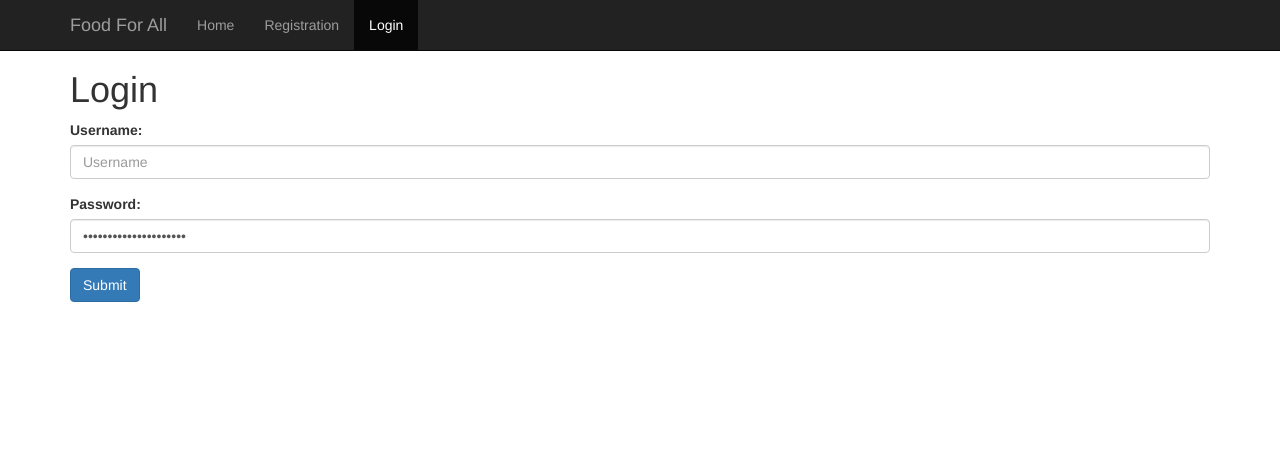
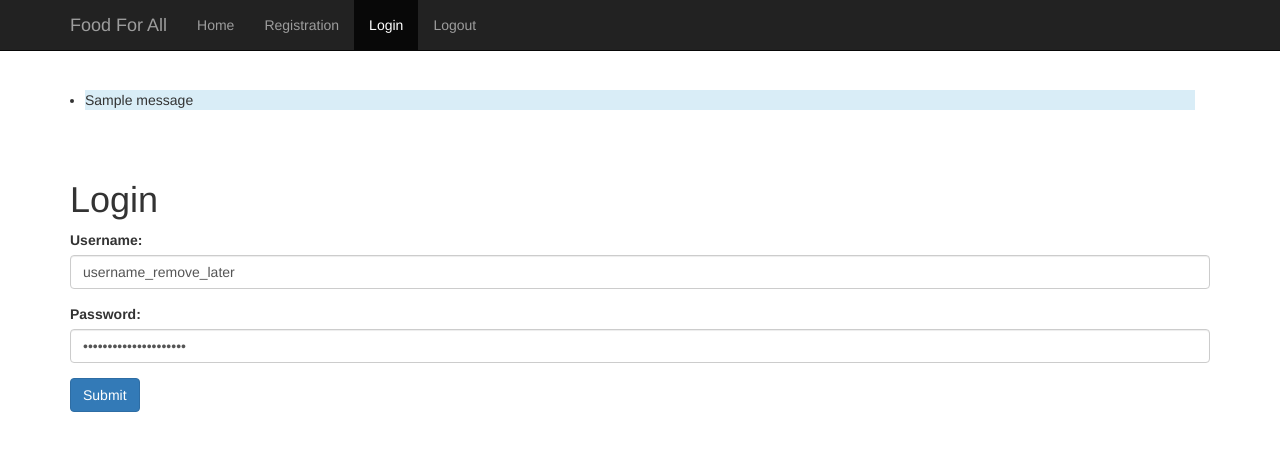
Before and after one commit to TimothyBramlett/361ProjectBGroup7, a Flask app: page /login in a window 1280 px wide. Shown: the top 451 px of the page. Run offline with Flask 2, Linux system fonts and the light colour scheme; one stand-in notice (Sample message) is shown; parts of the project's set-up code (start-up, migrations or seed data) failed here and were passed over; some libraries are stand-ins or nearby versions.

Commit message:
Adding logic for sessions and example of flashing messages

```diff
--- a/app.py
+++ b/app.py
@@ -39,10 +39,43 @@ def registration():
 @app.route('/login', methods=['GET', 'POST']) # The acceptable HTTP methods for this
 def login():
     if flask.request.method == 'POST':
-        temp = 0
+        cnxn = sqlite3.connect(db_name)
+        crsr = cnxn.cursor()
+        user = flask.request.form['username']
+        pwd = flask.request.form['password']
+        crsr.execute('SELECT password FROM businesses WHERE username=?', (user,))
+        result = crsr.fetchone()
+        cnxn.close()
+
+        if result is not None and result[0] == pwd:
+            flask.session['username'] = user
+            flask.flash('You were successfully logged in')
+            return flask.redirect(flask.url_for('index'))
+        else:
+            flask.flash('Login Failed')
+            return flask.redirect(flask.url_for('login'))
+
+
+        # fall through indicates login failed
+        # return 'failed login'
     else:
-        return flask.render_template('login.html')
+        # GET Request, first check if the user is logged in already, redirect to index if so.
+        # if not logged in then display the login form
+        if 'username' in flask.session:
+            flask.flash('You were already logged in')
+            return flask.redirect(flask.url_for('index'))
+        else:
+            return flask.render_template('login.html')
     # renders the 'login.html' file stored in the templates directory
+
+@app.route('/logout')
+def logout():
+    # remove the username from the session if it's there
+    flask.session.pop('username', None)
+    flask.session.pop('userid', None)
+    flask.flash('You were successfully logged out')
+    return flask.redirect(flask.url_for('index'))
+
 
 #-------------------------------------------------------------------------------
 # test it out by visting:  https://projectbgroup7dev-timbram.c9users.io/print_message/hello
--- a/static/css/main.css
+++ b/static/css/main.css
@@ -6,3 +6,7 @@ body {
   padding: 40px 15px;
   text-align: center;
 }
+
+#flash_messages {
+    padding: 40px 15px;
+}
--- a/templates/base.html
+++ b/templates/base.html
@@ -39,12 +39,23 @@
           <li {% if 'index' == active_page %} class="active"{% endif%}><a href="{{ url_for('index') }}">Home</a></li>
           <li {% if 'registration' == active_page %} class="active"{% endif%}><a href="{{ url_for('registration') }}">Registration</a></li>
           <li {% if 'login' == active_page %} class="active"{% endif%}><a href="{{ url_for('login') }}">Login</a></li>
+          <li><a href="{{ url_for('logout') }}">Logout</a></li>
         </ul>
       </div><!--/.nav-collapse -->
     </div>
   </nav>
   <div class="container">
-    <div id="messages"></div>
+    <div id="messages">
+      {% with messages = get_flashed_messages() %}
+        {% if messages %}
+          <ul id="flash_messages">
+          {% for message in messages %}
+            <li class="bg-info">{{ message }}</li>
+          {% endfor %}
+          </ul>
+        {% endif %}
+      {% endwith %}
+    </div>
   </div>
   {% block container %}{% endblock %}
 
--- a/templates/index.html
+++ b/templates/index.html
@@ -5,6 +5,7 @@
   <div class="starter-template">
     <div class="container">
       <h1>America’s Hunger Problem—maybe just a distribution problem?</h1>
+      {% if 'username' in session %} <p>Hello {{ session['username'] }}</p> {% endif%}
     </div>
   </div>
 {% endblock %}
--- a/templates/login.html
+++ b/templates/login.html
@@ -7,7 +7,7 @@
     <form id="login" action="/login" method ="POST" enctype="x-www-form-urlencoded">
       <div class="form-group">
         <label for="username">Username:</label>
-        <input type="text" class="form-control" name="username" placeholder="Username">
+        <input type="text" class="form-control" name="username" value="username_remove_later" placeholder="Username">
       </div>
       <div class="form-group">
         <label for="password">Password:</label>
```
Also changed, not shown: 1 other file.
